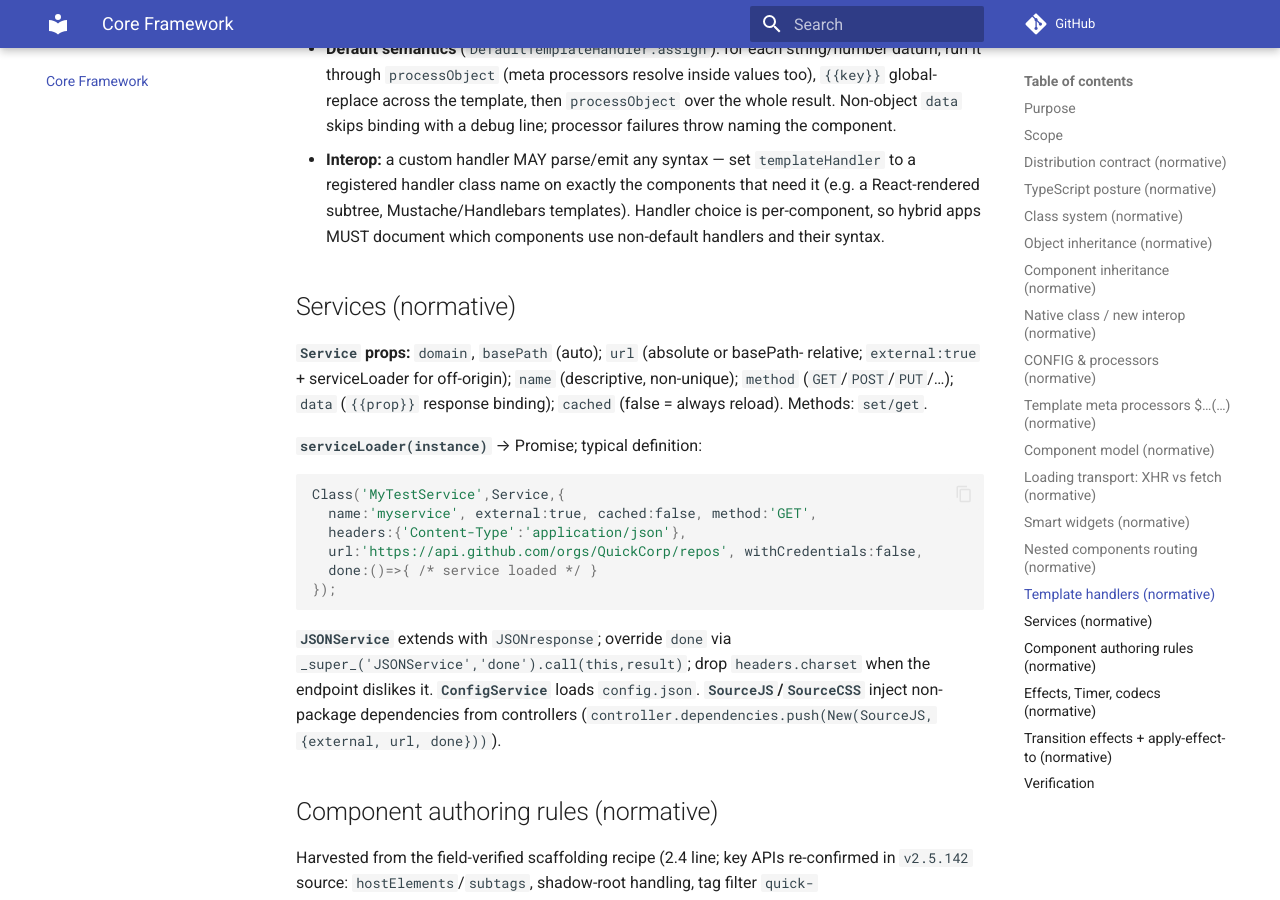
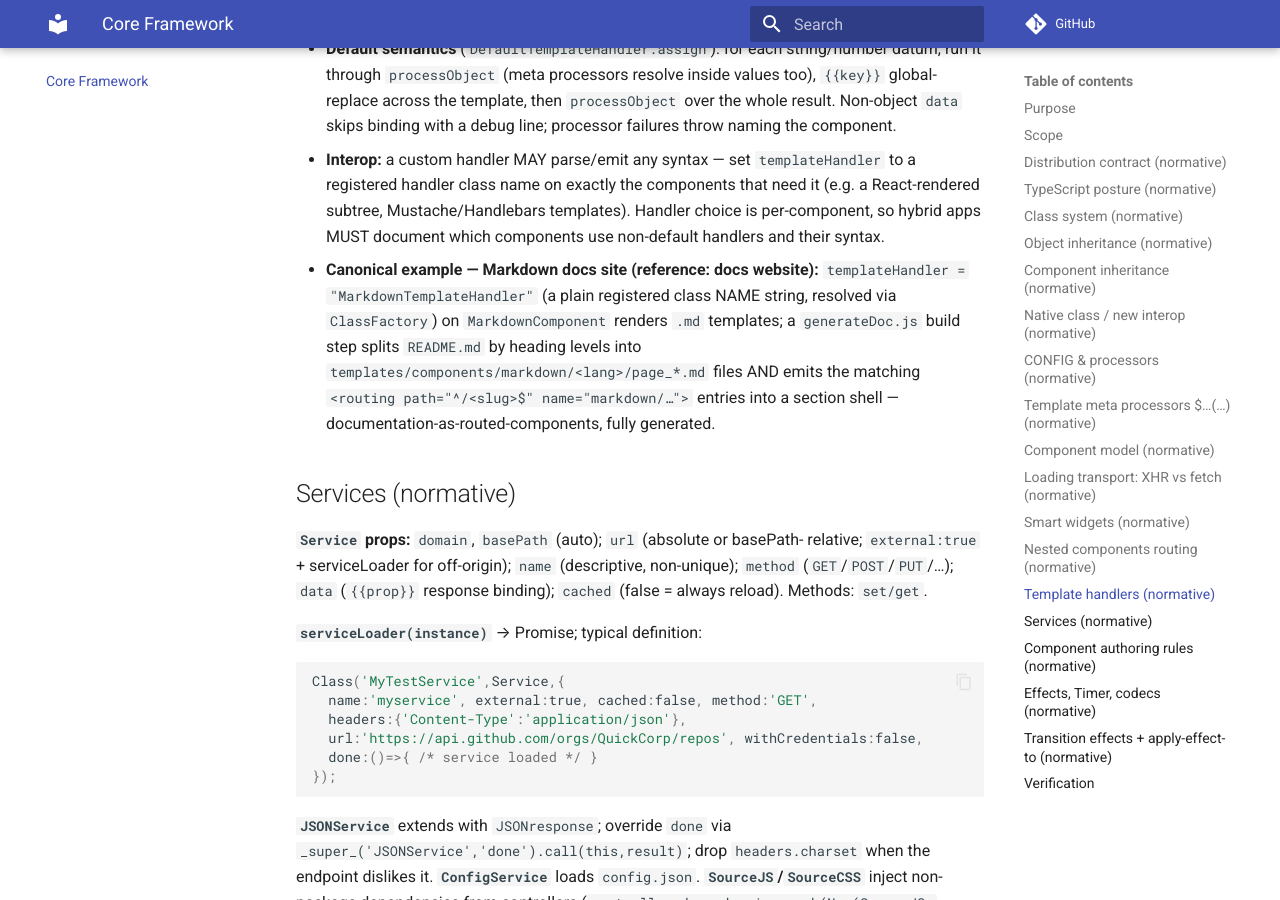
Before and after one commit to QCObjects/product-specs, an MkDocs documentation site: the page built from docs/03-core-framework.md, in a window 1280 px wide and 900 px high, scrolled down 10404 px. Built offline with MkDocs 1.6.1 and Material for MkDocs 9.7.7, drawn with Linux system fonts in a browser that asks for light colours; comment, search, counter and statistics services are not loaded.

Commit message:
feat: canonical Markdown handler example (03)

```diff
--- a/docs/03-core-framework.md
+++ b/docs/03-core-framework.md
@@ -434,6 +434,13 @@ component, which is the framework's other-framework-interop seam. Sources:
   that need it (e.g. a React-rendered subtree, Mustache/Handlebars templates).
   Handler choice is per-component, so hybrid apps MUST document which components
   use non-default handlers and their syntax.
+- **Canonical example — Markdown docs site (reference: docs website):**
+  `templateHandler = "MarkdownTemplateHandler"` (a plain registered class NAME
+  string, resolved via `ClassFactory`) on `MarkdownComponent` renders `.md`
+  templates; a `generateDoc.js` build step splits `README.md` by heading levels
+  into `templates/components/markdown/<lang>/page_*.md` files AND emits the
+  matching `<routing path="^/<slug>$" name="markdown/…">` entries into a
+  section shell — documentation-as-routed-components, fully generated.
 
 ## Services (normative)
 
```
